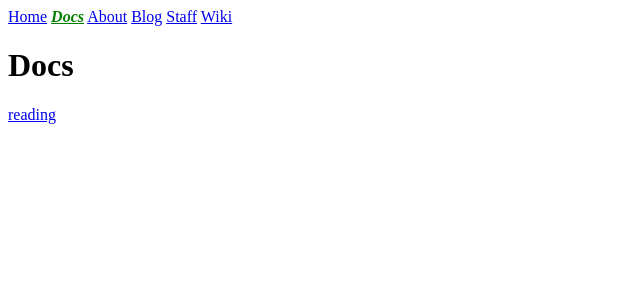
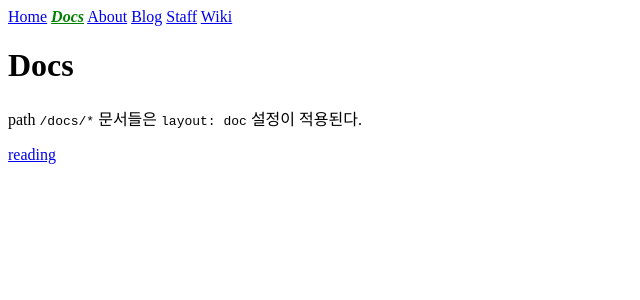
Before and after one commit to gimslab/gimslab.github.io, a Jekyll site: the page built from docs/index.md, in a window 1280 px wide. Shown: the top 300 px of the page, without its empty margins (0-640 px from the left). Built offline with Jekyll 4.4.1, drawn with Linux system fonts in a browser that asks for light colours.

Commit message:
Update index.md

````diff
--- a/docs/index.md
+++ b/docs/index.md
@@ -4,4 +4,6 @@ title: Docs
 ---
 <h1>Docs</h1>
 
+path `/docs/*` 문서들은 ```layout: doc``` 설정이 적용된다.
+
 [reading](reading.html)
````
